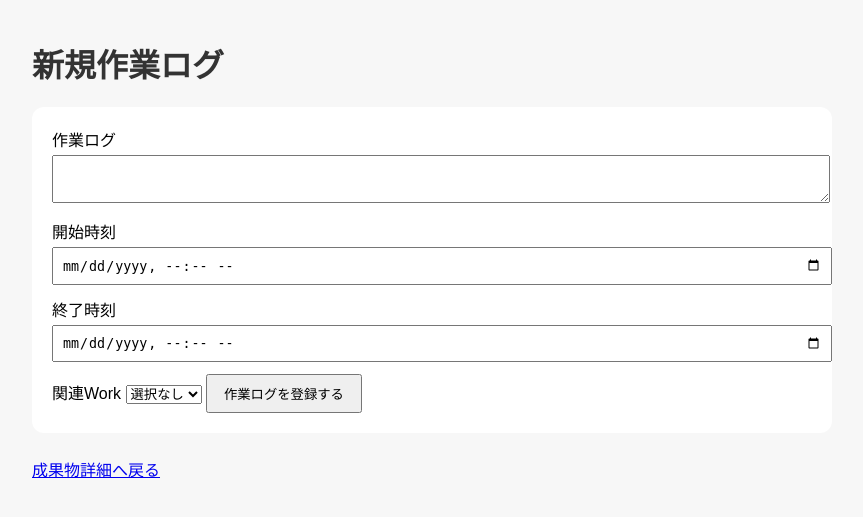
After one commit to ki-hi-ro/freelance-blog, a FastAPI app: template app/templates/new_post.html in a window 1280 px wide. The commit adds this page. Shown: the top 517 px of the page, without its empty margins (208-1071 px from the left). Run offline with FastAPI, Linux system fonts and the light colour scheme; the template is opened without the code that fills it, so the values that code supplies are empty.

Commit message:
新規作業ログでテキストのみ入力するようにした

```diff
--- a/app/main.py
+++ b/app/main.py
@@ -63,9 +63,7 @@ def posts_page(
 
 @app.post("/posts-page")
 def create_post_from_page(
-    title: str = Form(...),
     content: str = Form(...),
-    task_type: str = Form(""),
     start_time: str = Form(...),
     end_time: str = Form(...),
     work_id: int | None = Form(None),
@@ -78,10 +76,12 @@ def create_post_from_page(
         (end_dt - start_dt).total_seconds() / 60
     )
 
+    title = content.splitlines()[0].replace("#", "").strip() if content.strip() else "作業ログ"
+
     new_post = models.Post(
         title=title,
         content=content,
-        task_type=task_type,
+        task_type="",
         start_time=start_dt,
         end_time=end_dt,
         work_time_minutes=work_time_minutes,
@@ -90,6 +90,9 @@ def create_post_from_page(
 
     db.add(new_post)
     db.commit()
+
+    if work_id:
+        return RedirectResponse(url=f"/works-page/{work_id}", status_code=303)
 
     return RedirectResponse(url="/posts-page", status_code=303)
 
@@ -132,6 +135,23 @@ def update_post_from_page(
         db.commit()
 
     return RedirectResponse(url="/posts-page", status_code=303)
+
+@app.get("/posts-page/new")
+def new_post_page(
+    request: Request,
+    work_id: int | None = None,
+    db: Session = Depends(get_db)
+):
+    works = db.query(models.Work).all()
+
+    return templates.TemplateResponse(
+        request,
+        "new_post.html",
+        {
+            "works": works,
+            "selected_work_id": work_id
+        }
+    )
 
 @app.get("/posts-page/{post_id}")
 def post_detail_page(post_id: int, request: Request, db: Session = Depends(get_db)):
@@ -184,13 +204,6 @@ def create_work_from_page(
 
     return RedirectResponse(url="/works-page", status_code=303)
 
-@app.get("/works-page/new")
-def new_work_page(request: Request):
-    return templates.TemplateResponse(
-        request,
-        "new_work.html"
-    )
-
 @app.get("/works-page/{work_id}")
 def work_detail_page(
     work_id: int,
--- /dev/null
+++ b/app/templates/new_post.html
@@ -0,0 +1,38 @@
+<!DOCTYPE html>
+<html lang="ja">
+<head>
+  <meta charset="UTF-8">
+  <title>新規作業ログ</title>
+  <link rel="stylesheet" href="/static/style.css">
+</head>
+<body>
+  <h1>新規作業ログ</h1>
+
+  <form action="/posts-page" method="post">
+    <label>作業ログ</label>
+    <textarea name="content"></textarea>
+
+    <label>開始時刻</label>
+    <input type="datetime-local" name="start_time">
+
+    <label>終了時刻</label>
+    <input type="datetime-local" name="end_time">
+
+    <label>関連Work</label>
+    <select name="work_id">
+      <option value="">選択なし</option>
+      {% for work in works %}
+        <option value="{{ work.id }}" {% if work.id == selected_work_id %}selected{% endif %}>
+          {{ work.title }}
+        </option>
+      {% endfor %}
+    </select>
+
+  <button type="submit">作業ログを登録する</button>
+</form>
+
+  <p>
+    <a href="/works-page/{{ selected_work_id }}">成果物詳細へ戻る</a>
+  </p>
+</body>
+</html>
--- a/app/templates/work_detail.html
+++ b/app/templates/work_detail.html
@@ -20,6 +20,7 @@
 </div>
 
 <h2>開発ログ</h2>
+<a href="/posts-page/new?work_id={{ work.id }}">このWorkに作業ログを追加する</a>
 
 <div class="logs">
     {% for post in work.posts %}
```
Also changed, not shown: blog.db.
